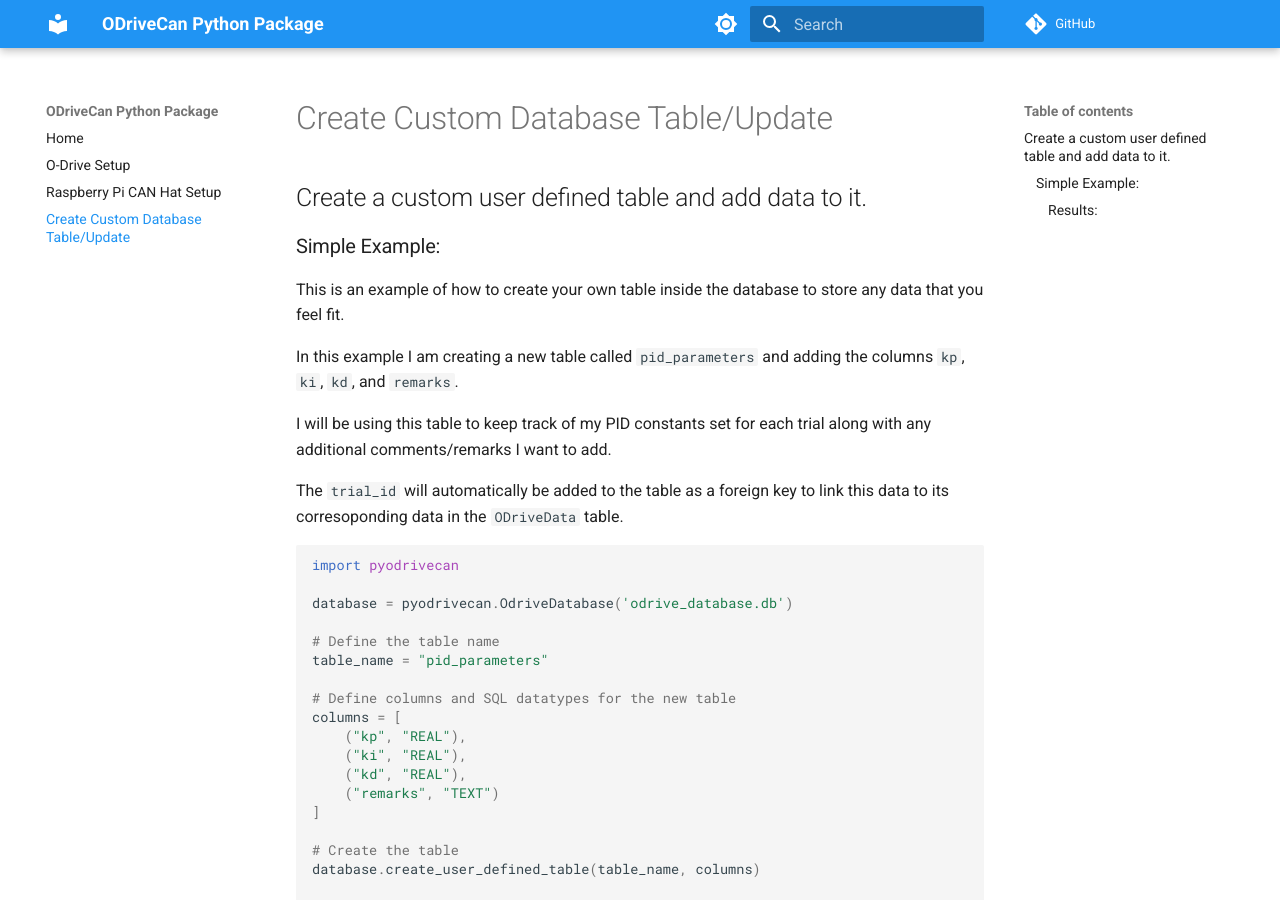
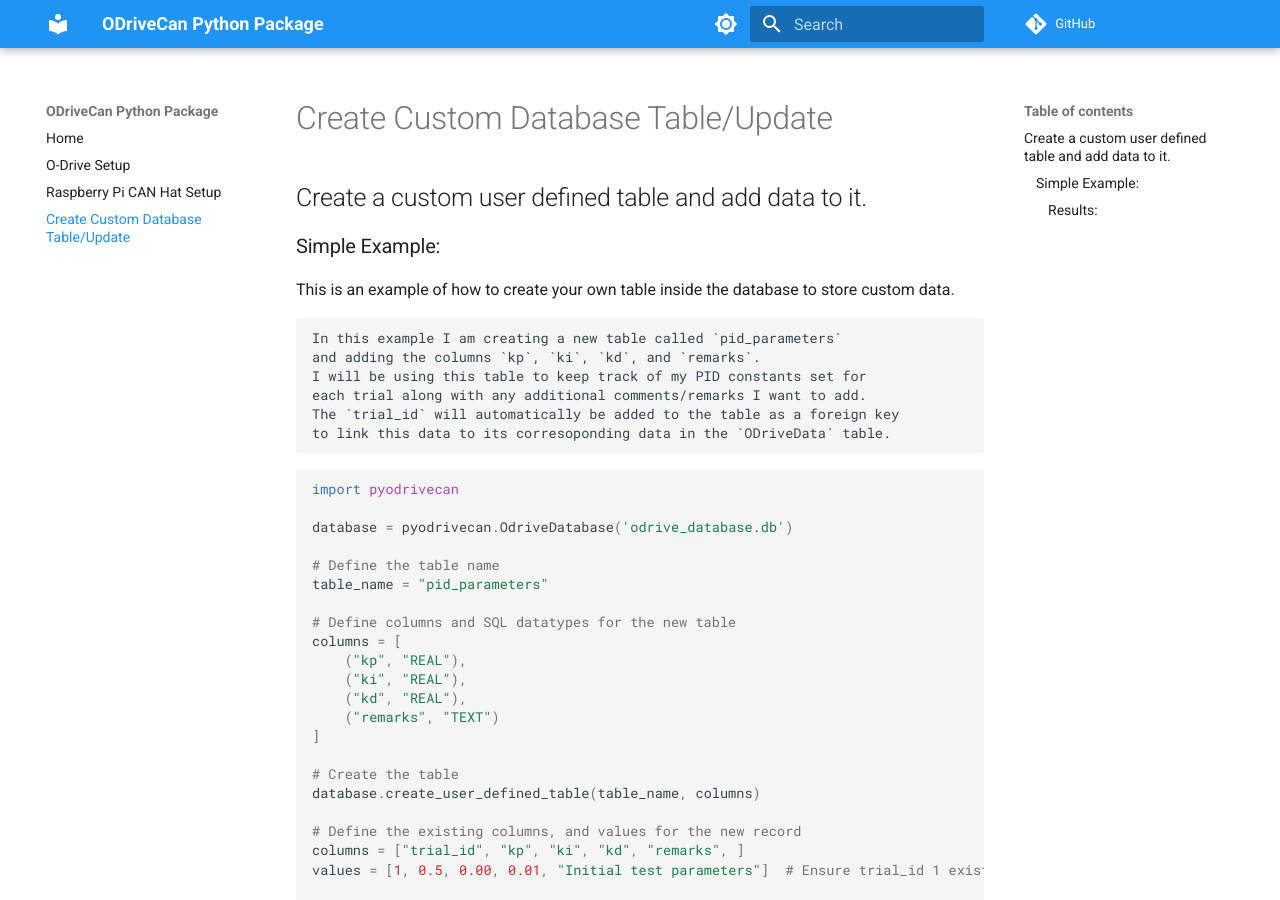
Before and after one commit to dylanballback/ODriveCan, an MkDocs documentation site: the page built from docs/database_userDefinedTable.md, in a window 1280 px wide and 900 px high. Built offline with MkDocs 1.6.1 and Material for MkDocs 9.7.7, drawn with Linux system fonts in a browser that asks for light colours; comment, search, counter and statistics services are not loaded.

Commit message:
update docs formatting.

````diff
--- a/docs/database_userDefinedTable.md
+++ b/docs/database_userDefinedTable.md
@@ -2,16 +2,15 @@
 
 ### Simple Example:
 
-This is an example of how to create your own table inside the database to store any data that you feel fit.
+This is an example of how to create your own table inside the database to store custom data.
 
-In this example I am creating a new table called `pid_parameters`
-and adding the columns `kp`, `ki`, `kd`, and `remarks`.
 
-I will be using this table to keep track of my PID constants set for
-each trial along with any additional comments/remarks I want to add.
-
-The `trial_id` will automatically be added to the table as a foreign key
-to link this data to its corresoponding data in the `ODriveData` table.
+    In this example I am creating a new table called `pid_parameters`
+    and adding the columns `kp`, `ki`, `kd`, and `remarks`.
+    I will be using this table to keep track of my PID constants set for
+    each trial along with any additional comments/remarks I want to add.
+    The `trial_id` will automatically be added to the table as a foreign key
+    to link this data to its corresoponding data in the `ODriveData` table.
 
 ```python
 import pyodrivecan
````
